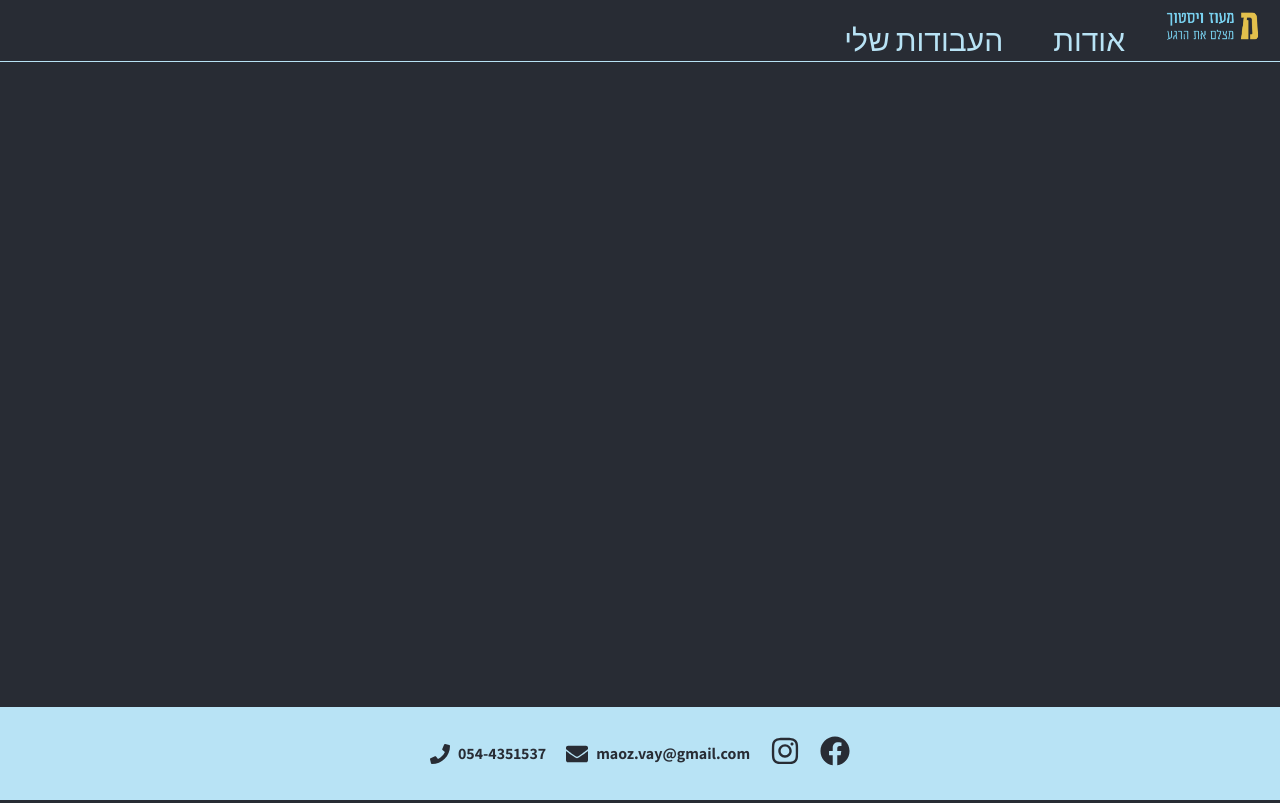
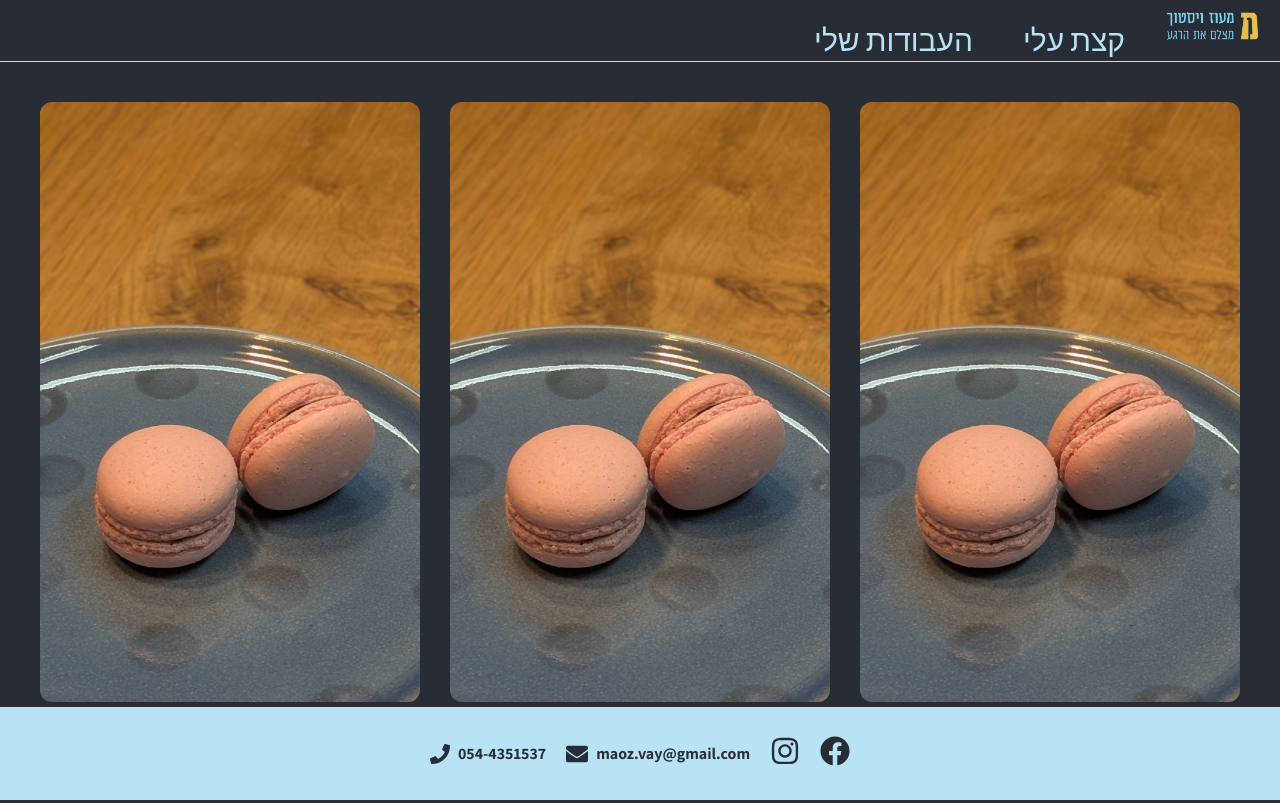
Before and after one commit to arinach3/maoz-photography, a React (Create React App) app: page /MainPortfolio in a window 1280 px wide. Built offline with nearby package versions, Linux system fonts and the light colour scheme.

Commit message:
first portfolios added

```diff
--- a/src/App.css
+++ b/src/App.css
@@ -27,3 +27,12 @@ body{
   margin: 20px;
   color: white;
 }
+
+h3{
+  color: white;
+}
+
+h1{
+  margin: 20px;
+    color: white;
+}
--- a/src/App.js
+++ b/src/App.js
@@ -6,6 +6,7 @@ import HomePage from './HomePage.jsx';
 import About from './components/About.jsx';
 import MainPortfolio from './components/MainPortfolio.jsx';
 import Footer from "./components/Footer.jsx";
+import Promotional from './components/Promotional.jsx';
 <html lang="he" dir="rtl"></html>
 
 
@@ -16,8 +17,9 @@ function App() {
         <NavBar />
         <Routes>
           <Route path="/" element={<HomePage />} />
-          <Route path="/about" element={<About />} />
-          <Route path="/promotional" element={<MainPortfolio />} />
+          <Route path="/About" element={<About />} />
+          <Route path="/MainPortfolio" element={<MainPortfolio />} />
+          <Route path="/Promotional" element={<Promotional />} />
         </Routes>
       </Router>
       <Footer />
--- a/src/components/About.jsx
+++ b/src/components/About.jsx
@@ -3,7 +3,7 @@ import './About.css';
 
 export default function About(){
     return(
-        <div class="main-page">
+        <div>
             <h1>אודות</h1>
         </div>
     )
--- /dev/null
+++ b/src/components/MainPortfolio.css
@@ -0,0 +1,27 @@
+.portfolio-container {
+  display: grid;
+  grid-template-columns: repeat(3, 1fr);
+  gap: 30px;
+  padding: 40px;
+  direction: rtl;
+  text-align: center;
+}
+
+.portfolio-item {
+  display: flex;
+  flex-direction: column;
+  text-decoration: none;
+  color: black;
+  transition: transform 0.2s ease;
+}
+
+.portfolio-item:hover {
+  transform: scale(1.05);
+}
+
+.portfolio-item img {
+  width: 100%;
+  height: 600px;
+  object-fit: cover;
+  border-radius: 12px;
+}
--- a/src/components/MainPortfolio.jsx
+++ b/src/components/MainPortfolio.jsx
@@ -1,10 +1,24 @@
 import React from 'react';
+import { Link } from "react-router-dom";
+import "./MainPortfolio.css"
 
 
 export default function MainPortfolio(){
     return(
-        <div>
-            <h1>העבודות שלי</h1>
+        <div class="portfolio-container">
+            <Link to="/Promotional" class="portfolio-item">
+                <img src="/images/macaron.jpeg" alt="food" />
+                <h3>צילומי תדמית</h3>
+            </Link>
+            <Link to="/Events" class="portfolio-item">
+                <img src="/images/macaron.jpeg" alt="events" />
+                <h3>הופעות ואירועי תרבות</h3>
+            </Link>
+            <Link to="/FamilyPhotos" class="portfolio-item">
+                <img src="/images/macaron.jpeg" alt="family" />
+                <h3>צילומי משפחה ואירועים</h3>
+            </Link>
+
         </div>
     )
 }
--- a/src/components/NavBar.jsx
+++ b/src/components/NavBar.jsx
@@ -9,8 +9,8 @@ export default function NavBar(){
         <nav class="navigation-bar">
             <div>
                 <Link to="/"><button class="nav-link first-button"><img src={logo} className="nav-logo" alt="logo" /></button></Link>
-                <Link to="/about"><button class="nav-link">אודות</button></Link>
-                <Link to="/promotional"><button class="nav-link">העבודות שלי</button></Link>
+                <Link to="/About"><button class="nav-link">קצת עלי</button></Link>
+                <Link to="/MainPortfolio"><button class="nav-link">העבודות שלי</button></Link>
             </div>
         </nav>
     )
--- a/src/components/Promotional.jsx
+++ b/src/components/Promotional.jsx
@@ -1,10 +1,7 @@
-import React from 'react';
-import "./About.css"
-
 export default function Promotional(){
     return(
-        <div class="main-page">
-            <h1 >צילומי תדמית</h1>
+        <div>
+            <h1>צילומי תדמית</h1>
         </div>
     )
 }
```
Also changed, not shown: src/components/FoodPortfolio.jsx (added, +7 -0 lines), public/images/macaron.jpeg (added).
